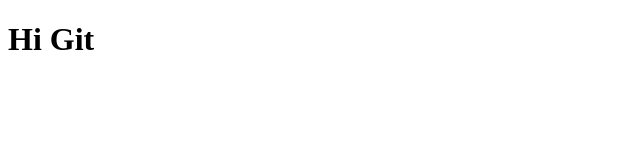
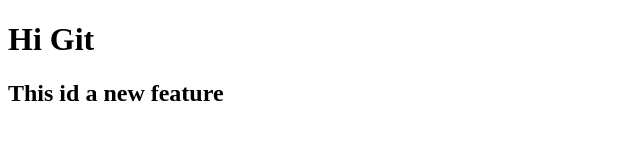
Before and after one commit to aniketbiradar-official/localrepo, a plain HTML site: page index.html in a window 1280 px wide. Shown: the whole page, without its empty margins (0-640 px from the left). Drawn offline with Linux system fonts and the light colour scheme.

Commit message:
New feature added

```diff
--- a/index.html
+++ b/index.html
@@ -7,5 +7,6 @@
 </head>
 <body>
     <h1>Hi Git</h1>
+    <h2>This id a new feature</h2>
 </body>
 </html>
```
